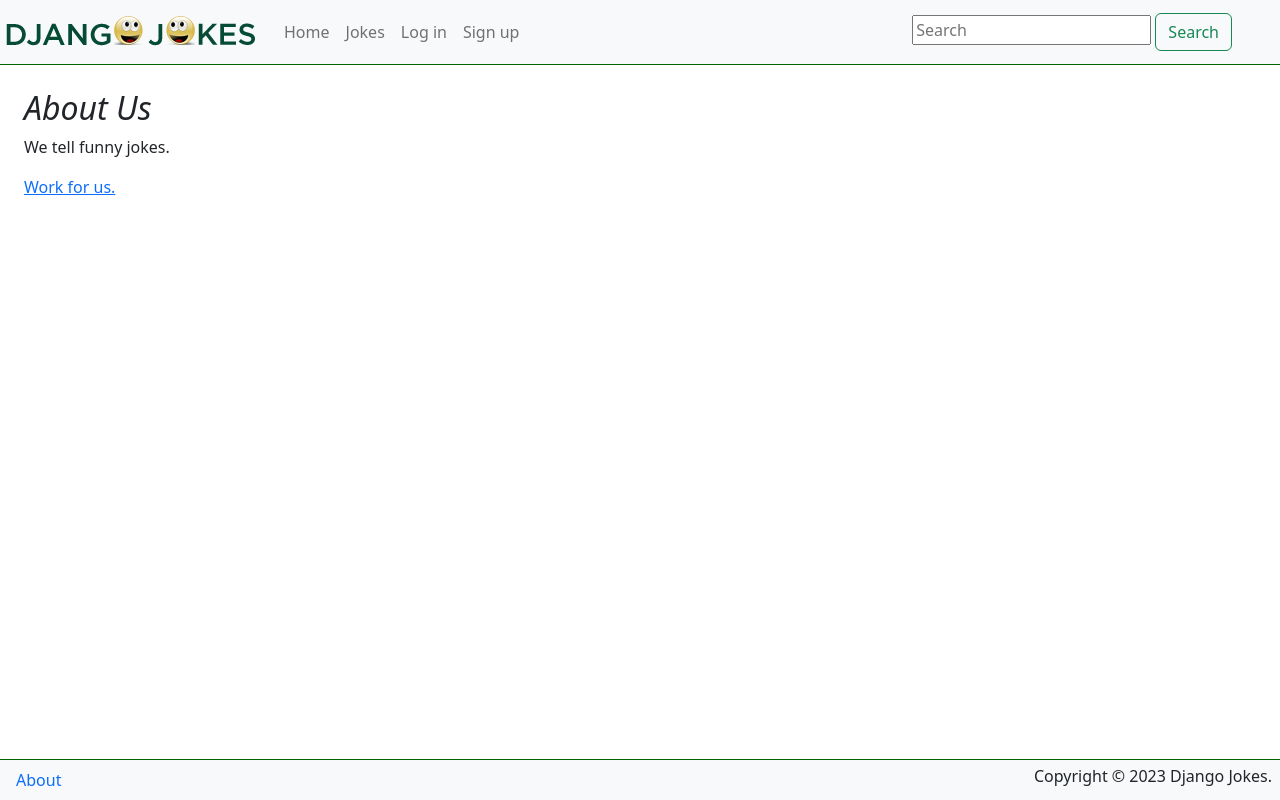
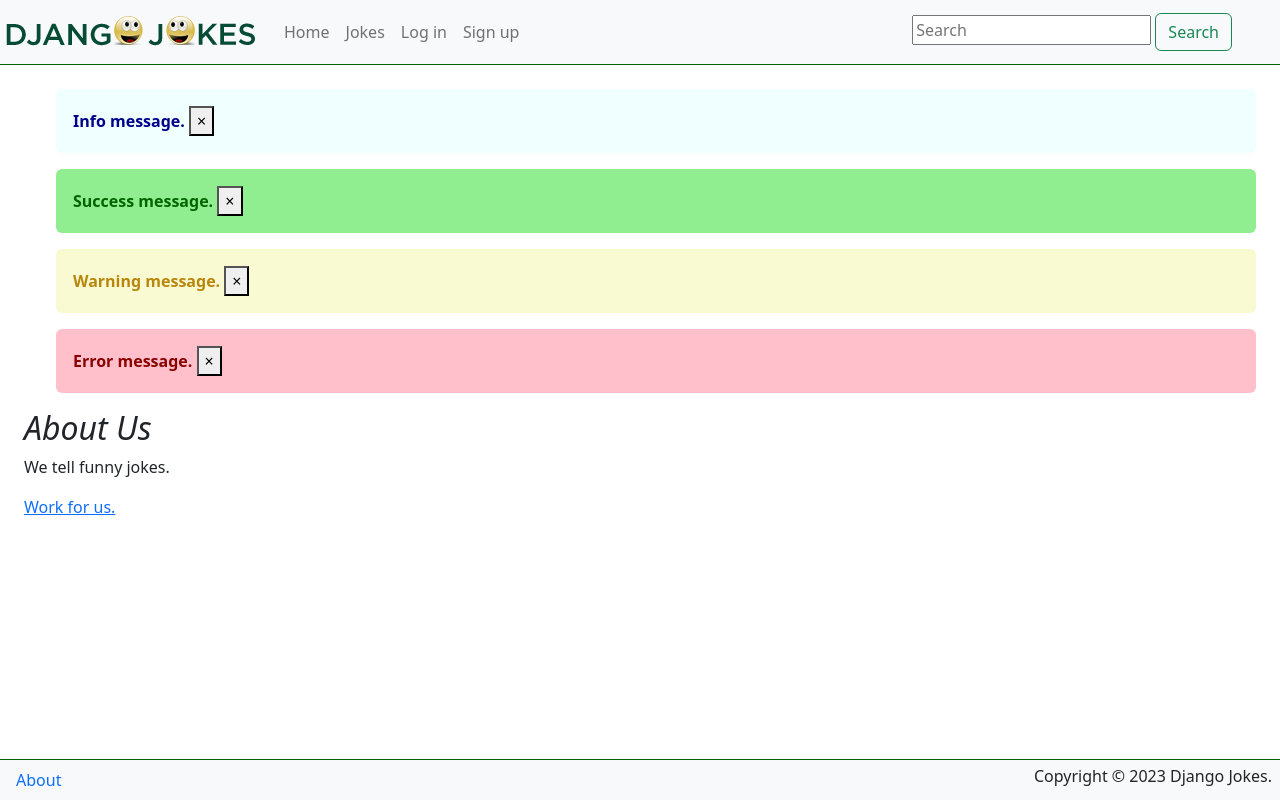
Before and after one commit to catpinte/djangojokes.com, a Django app: page /about-us/ in a window 1280 px wide. Run offline with Django 5.2, Linux system fonts and the light colour scheme; some libraries are stand-ins or nearby versions.

Commit message:
messages

```diff
--- a/pages/views.py
+++ b/pages/views.py
@@ -1,3 +1,4 @@
+from django.contrib import messages
 from django.views.generic import TemplateView
 
 class HomePageView(TemplateView):
@@ -5,3 +6,10 @@ class HomePageView(TemplateView):
 
 class AboutUsView(TemplateView):
     template_name = 'pages/about_us.html'
+    def get(self, request, *args, **kwargs):
+        messages.debug(request, 'Debug message.')
+        messages.info(request, 'Info message.')
+        messages.success(request, 'Success message.')
+        messages.warning(request, 'Warning message.')
+        messages.error(request, 'Error message.')
+        return super().get(request, args, kwargs)
--- a/static/css/main.css
+++ b/static/css/main.css
@@ -24,3 +24,32 @@ label {
   font-weight: normal;
   margin: 0 1rem;
 }
+/* MESSAGE STYLES */
+.message {
+  background-color: palegoldenrod;
+  color: black;
+}
+
+.messagedebug {
+  background-color: slategray;
+  color: white;
+}
+.messageinfo {
+  background-color: azure;
+  color: darkblue;
+}
+
+.messagesuccess {
+  background-color: lightgreen;
+  color: darkgreen;
+}
+
+.messagewarning {
+  background-color: lightgoldenrodyellow;
+  color: darkgoldenrod;
+}
+
+.messageerror {
+  background-color: pink;
+  color: darkred;
+}
--- a/templates/_base.html
+++ b/templates/_base.html
@@ -72,7 +72,19 @@
     </div>
   </nav>
 </header>
-<main class="m-4">
+<main class="m-4 pb-5">
+  {% if messages %}
+  <ul>
+    {% for message in messages %}
+    <div class="alert message{{ message.tags }} alert-dismissible fade show" role="alert">
+      <strong>{{message}}</strong>
+      <button type="button" class="close" data-dismiss="alert" aria-label="Close">
+                    <span aria-hidden="true">&times;</span>
+                </button>
+    </div>
+    {% endfor %}
+  </ul>
+  {% endif %}
   {% block main %}<h2>Welcome!</h2>{% endblock %}
 </main>
 <footer class="fixed-bottom bg-light row">
```
